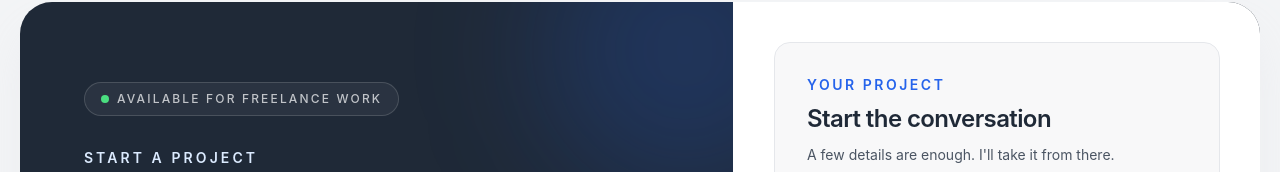
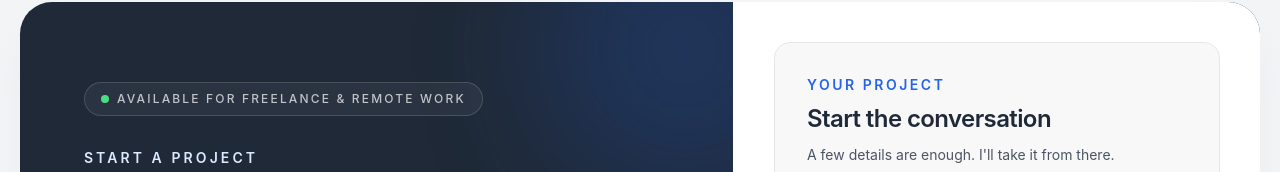
Before and after one commit to gasparyanvazgen/website-tailwind-react, a React (Create React App) app: page /contact in a window 1280 px wide. Shown: the part 151-323 px from the top of the page. Built offline with nearby package versions, Linux system fonts and the light colour scheme.

Commit message:
fix: change availability on /contact page

```diff
--- a/src/pages/Contact.tsx
+++ b/src/pages/Contact.tsx
@@ -74,7 +74,7 @@ function Contact() {
               <div className="relative">
                 <div className="mb-8 inline-flex items-center gap-2 rounded-full border border-secondary/15 bg-secondary/5 px-4 py-2 text-xs font-medium uppercase tracking-[0.18em] text-secondary/75">
                   <span className="h-2 w-2 rounded-full bg-green-400" />
-                  Available for freelance work
+                  Available for freelance & remote work
                 </div>
 
                 <p className="text-sm font-semibold uppercase tracking-[0.22em] text-accentBlueLight">
```
